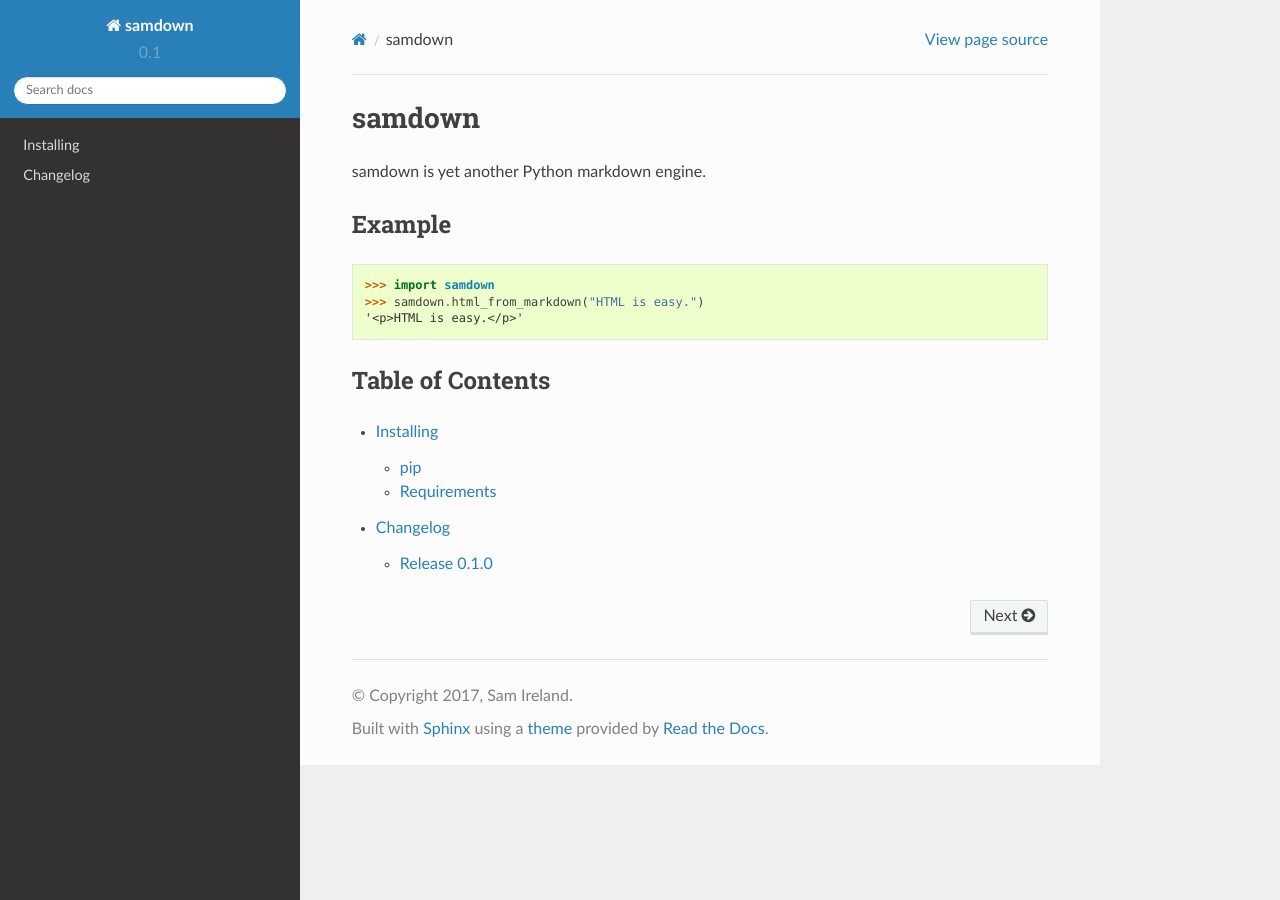
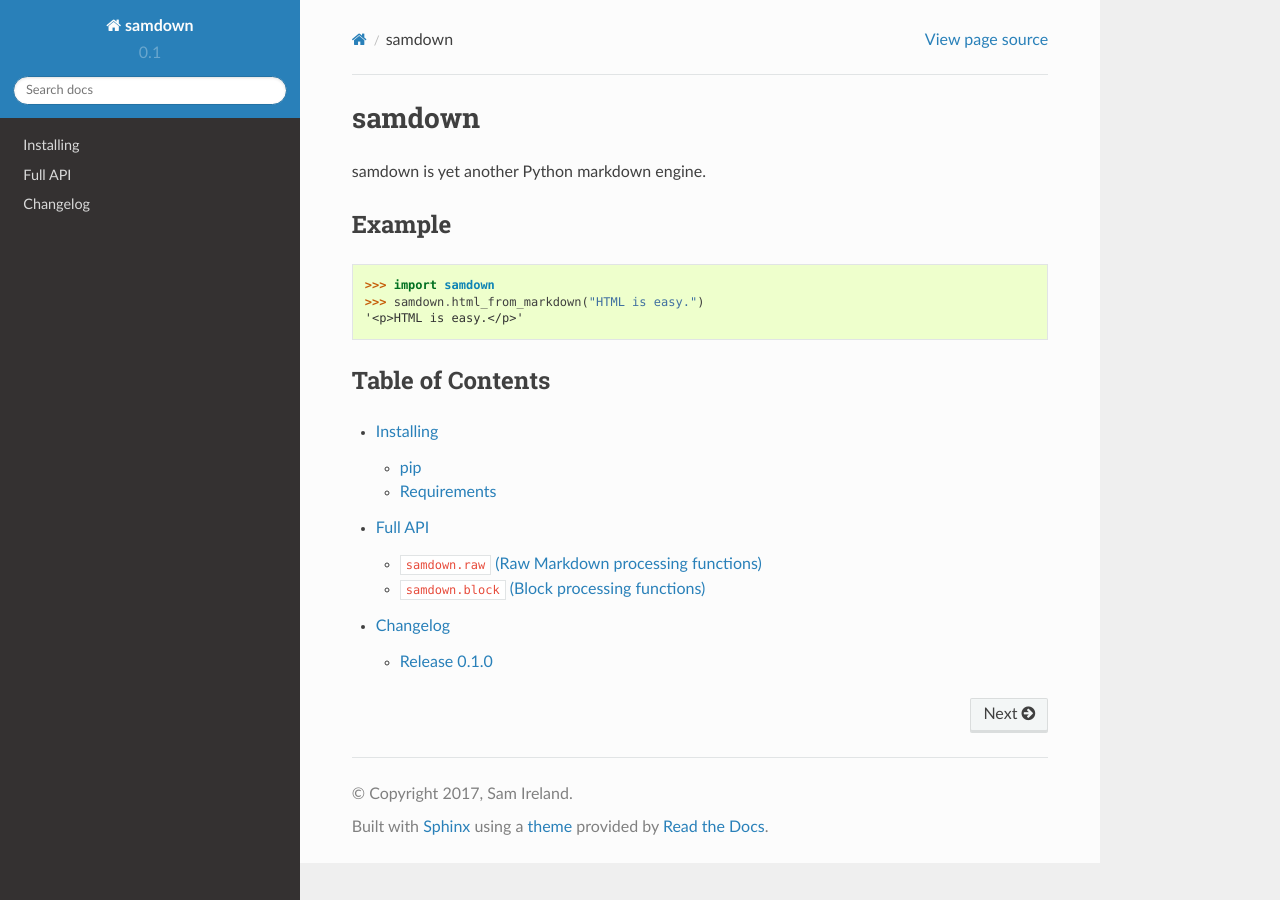
Before and after one commit to samirelanduk/docupy, a Sphinx documentation site: the page built from docs/source/index.rst, in a window 1280 px wide. Built offline with Sphinx 7.4.7 and the Read the Docs theme 2.0.0, drawn with Linux system fonts in a browser that asks for light colours.

Commit message:
Add docs full API pages

```diff
--- /dev/null
+++ b/docs/source/api.rst
@@ -0,0 +1,6 @@
+Full API
+--------
+
+.. toctree ::
+    api/raw
+    api/block
--- /dev/null
+++ b/docs/source/api/block.rst
@@ -0,0 +1,5 @@
+``samdown.block`` (Block processing functions)
+~~~~~~~~~~~~~~~~~~~~~~~~~~~~~~~~~~~~~~~~~~~~~~
+
+.. automodule:: samdown.block
+    :members:
--- /dev/null
+++ b/docs/source/api/raw.rst
@@ -0,0 +1,5 @@
+``samdown.raw`` (Raw Markdown processing functions)
+~~~~~~~~~~~~~~~~~~~~~~~~~~~~~~~~~~~~~~~~~~~~~~~~~~~
+
+.. automodule:: samdown.raw
+    :members:
--- a/docs/source/index.rst
+++ b/docs/source/index.rst
@@ -15,4 +15,5 @@ Table of Contents
 
 .. toctree ::
   installing
+  api
   changelog
```
